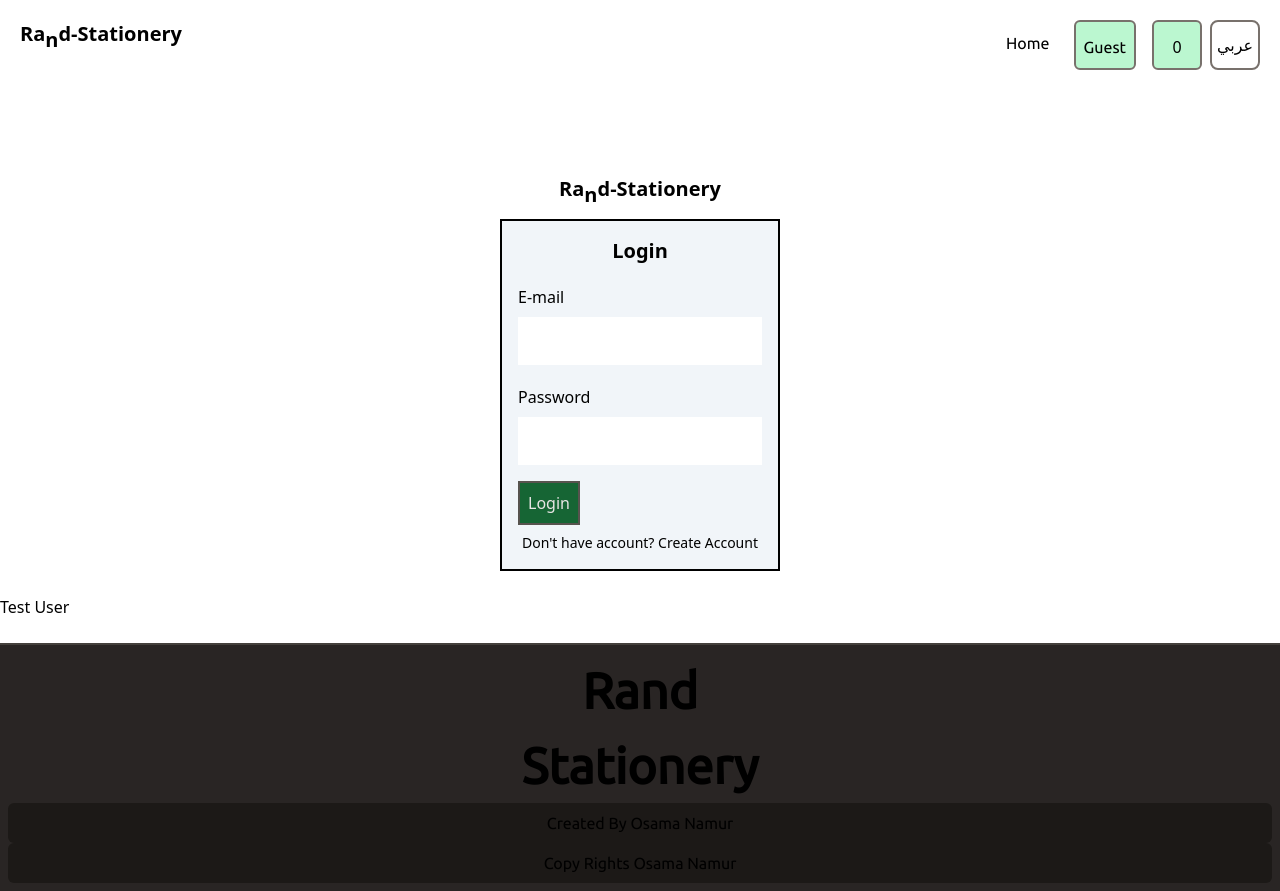
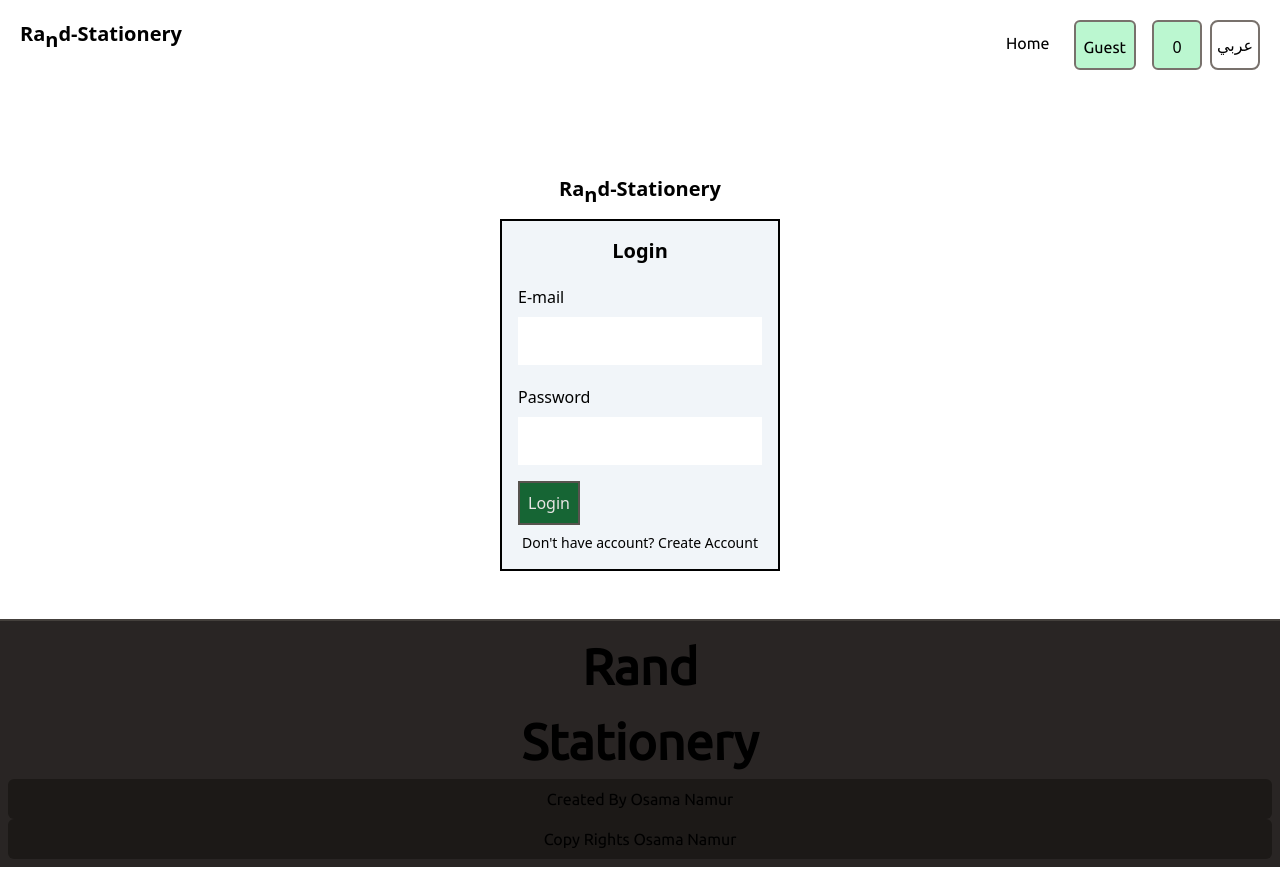
Before and after one commit to Osmez/RandStationary, a Next.js app: page /login in a window 1280 px wide. After the commit the page ends 867 px from the top, so only its background shows below. Built offline with nearby package versions, Linux system fonts and the light colour scheme.

Commit message:
dete test user

```diff
--- a/src/app/login/page.jsx
+++ b/src/app/login/page.jsx
@@ -107,7 +107,7 @@ export default function Login(){
             {texts.createacc[lang]}
           </Link>
         </form>
-        <button onClick={handleClick}>Test User</button>
+
       </div>
     );
 }
--- a/src/app/signup/page.jsx
+++ b/src/app/signup/page.jsx
@@ -23,15 +23,17 @@ export default function Signup(){
       }
     }
 
-    useEffect(()=>{
-      hasSignd();
-    },[errorMessage,hasSignd]);
-
     const hasSignd = ()=>{
       if(errorMessage == "success"){
         redirect('/login');
       }
     }
+
+    useEffect(()=>{
+      hasSignd();
+    },[errorMessage,hasSignd]);
+
+
 
     return (
       <section className=' pt-[120px] min-h-screen mb-4'>
```
